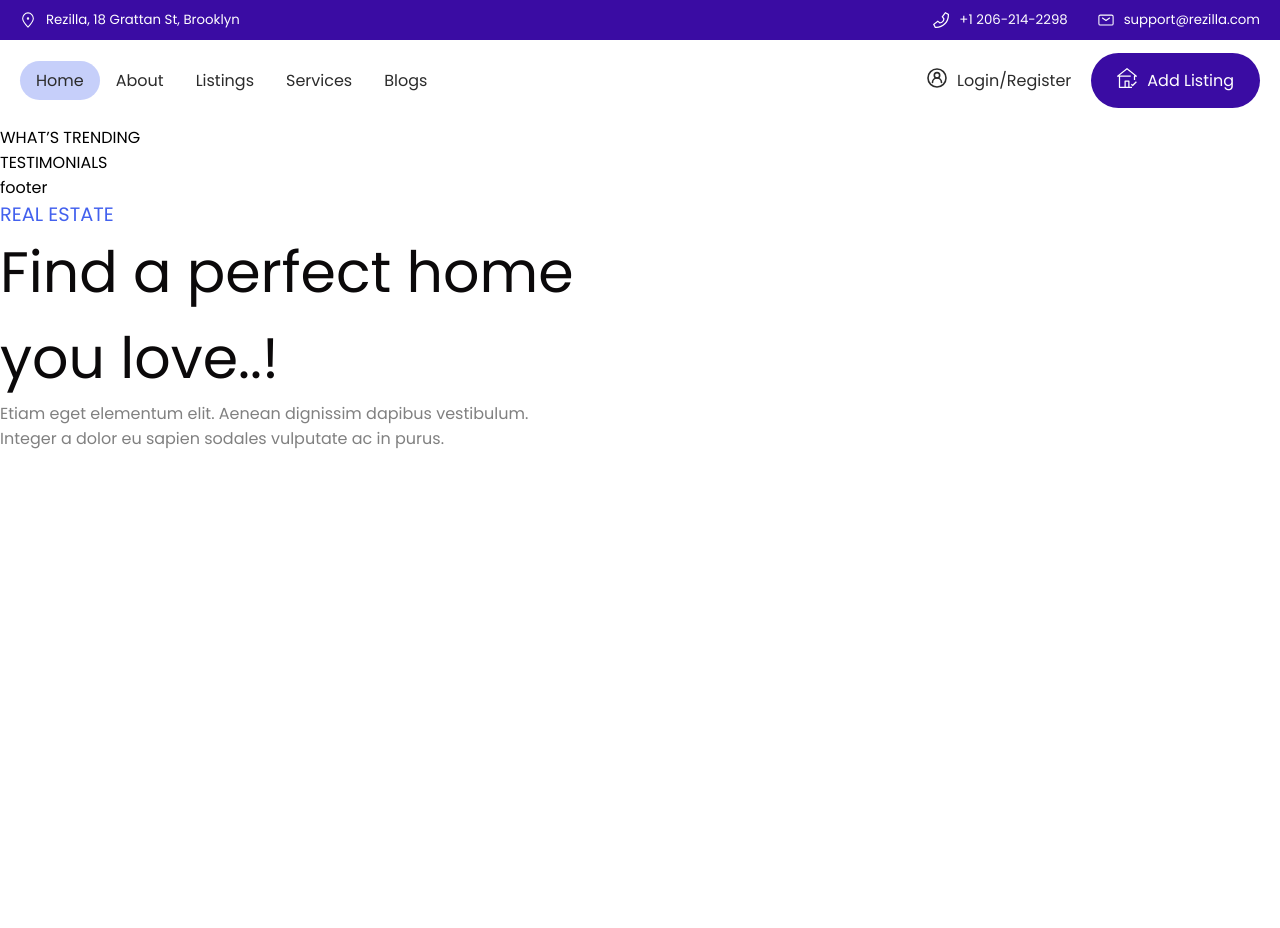
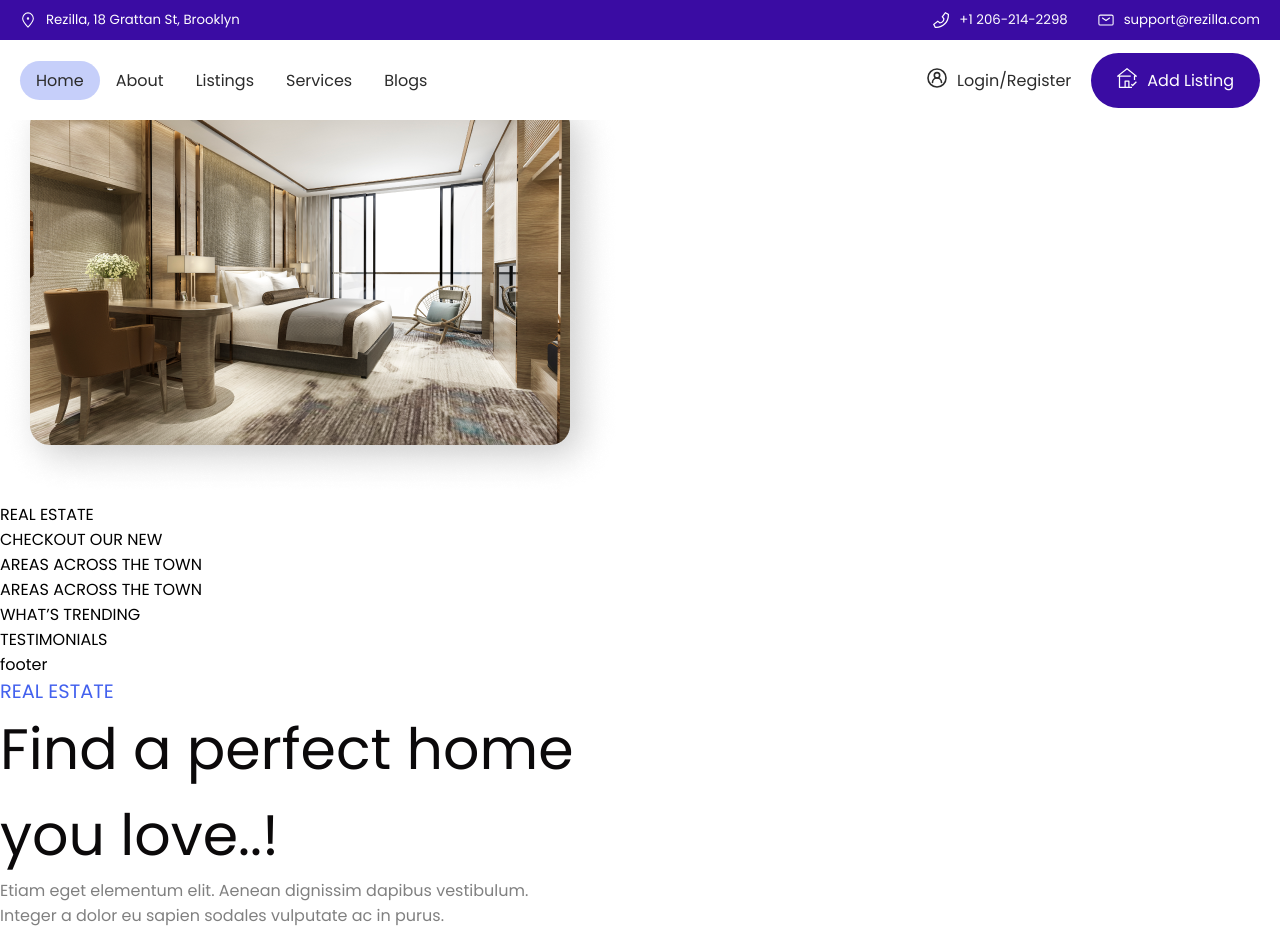
Before and after one commit to MarinaTimohova/real-estate, a plain HTML site: page index.html in a window 1280 px wide. Before the commit the page ends 800 px from the top, so only its background shows below. Drawn offline with Linux system fonts and the light colour scheme.

Commit message:
Update banner section with additional information and structure in index.html

```diff
--- a/index.html
+++ b/index.html
@@ -52,7 +52,16 @@
 
 <div class="section-title">REAL ESTATE</div>
 
-<div class="banner"></div>
+<div class="banner">
+    <div class="banner-info">
+        <div class="banner-info__title">Find a perfect home you love..!</div>
+        <div class="banner-info__text">Etiam eget elementum elit. Aenean dignissim dapibus vestibulum. Integer a dolor eu sapien sodales vulputate ac in purus.</div>
+        <div class="banner-info-gallery">
+            <img src="assets/img/banner-1.png" alt="" class="banner-info-gallery__img">
+        </div>
+    </div>
+    <div class="banner-form"></div>
+</div>
 <div class="info-counter"></div>
 <div class="partners"></div>
 
```
Also changed, not shown: assets/img/banner-1.png (added).
